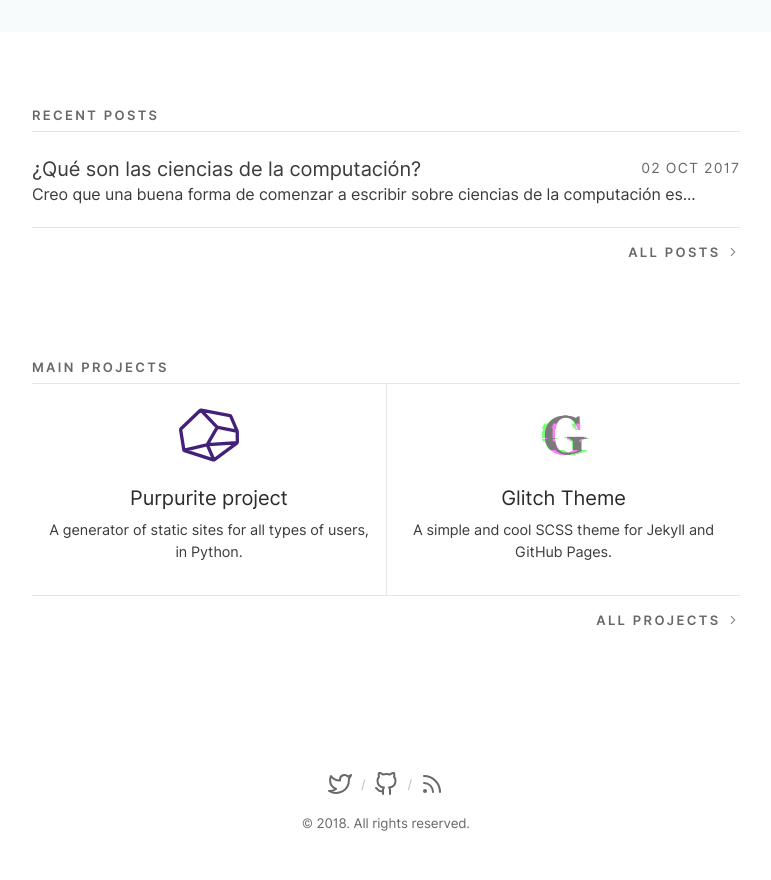
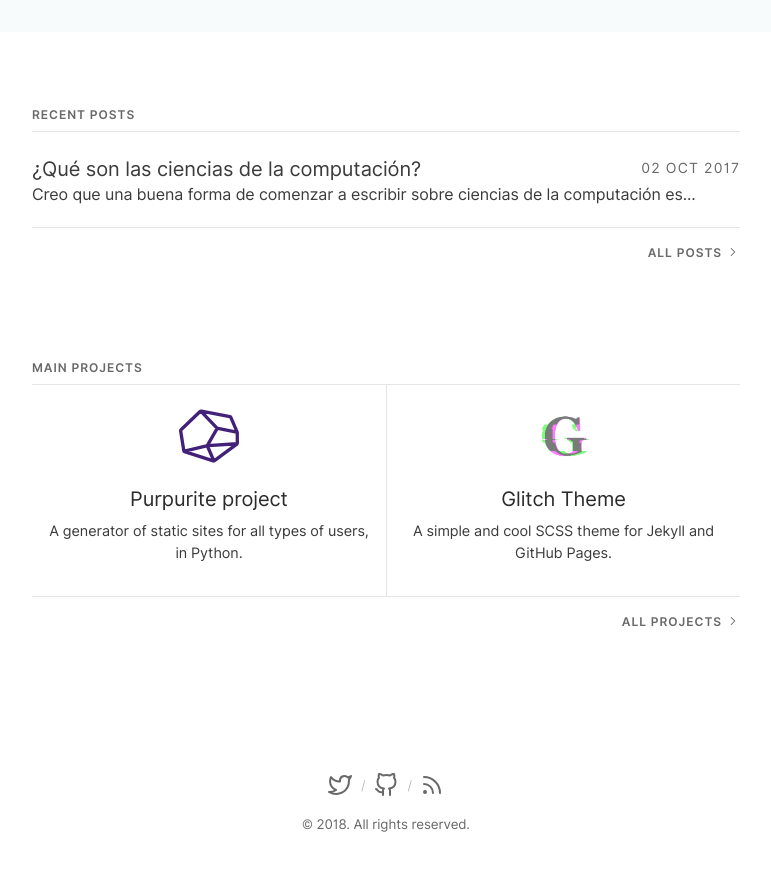
Before and after one commit to MiltonOlaf/miltonolaf.github.io, a Jekyll site: the page built from index.html, in a window 1280 px wide. Shown: the part 384-1264 px from the top of the page, without its empty margins (254-1025 px from the left). Built offline with Jekyll 4.4.1, drawn with Linux system fonts in a browser that asks for light colours; the list of posts is cut into pages by our own code.

Commit message:
headers consistency

```diff
--- a/_sass/glitch/_type.scss
+++ b/_sass/glitch/_type.scss
@@ -20,9 +20,10 @@ h1 {
 
 .min-head{
   font-weight: 600;
-  font-size: 13px;
+  font-size: 12px;
   color: $gray-3;
-  letter-spacing: .18em;
+  line-height: 17px;
+  letter-spacing: calc(0.008em * 10);
   svg{
     vertical-align: middle;
     margin-top: -3px;
```
